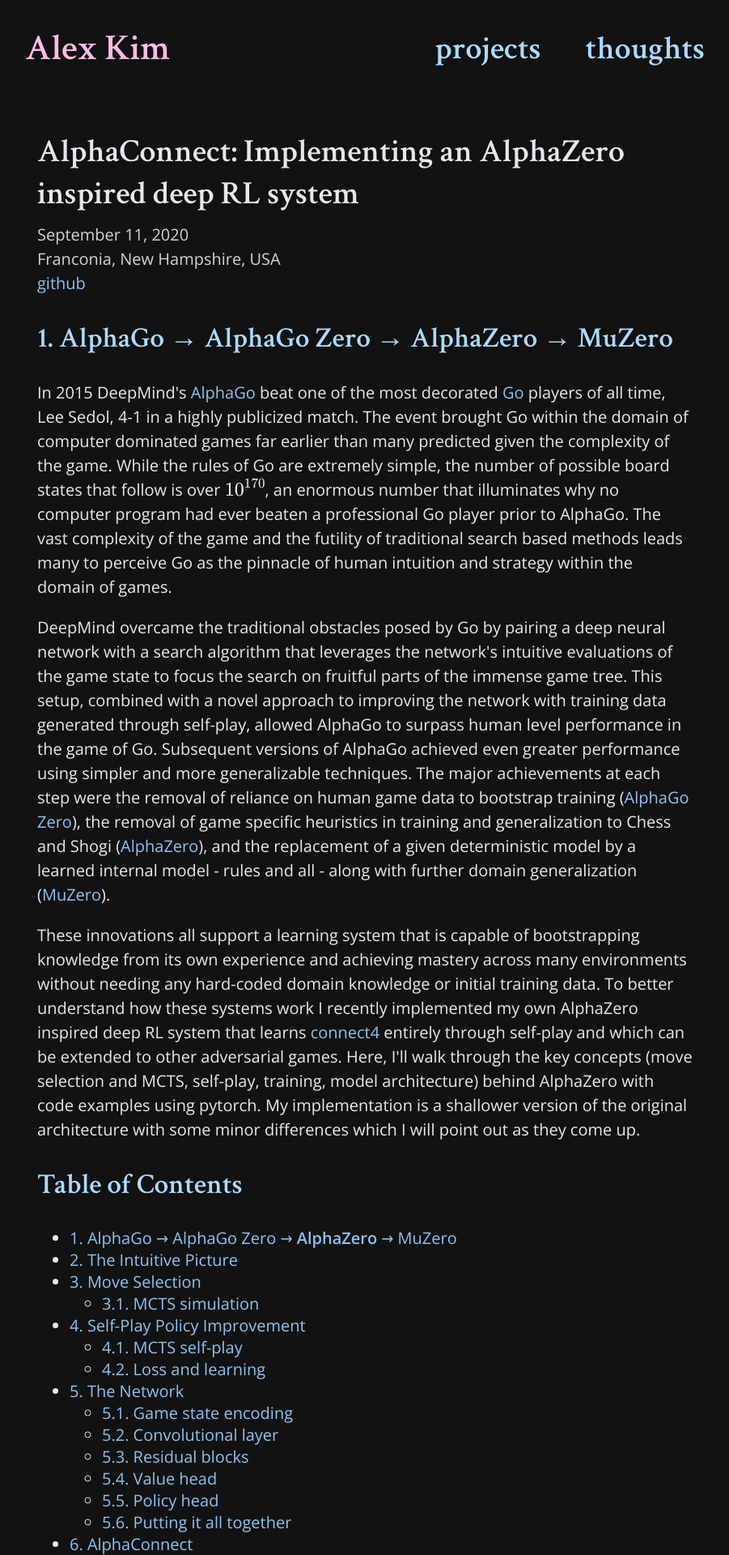
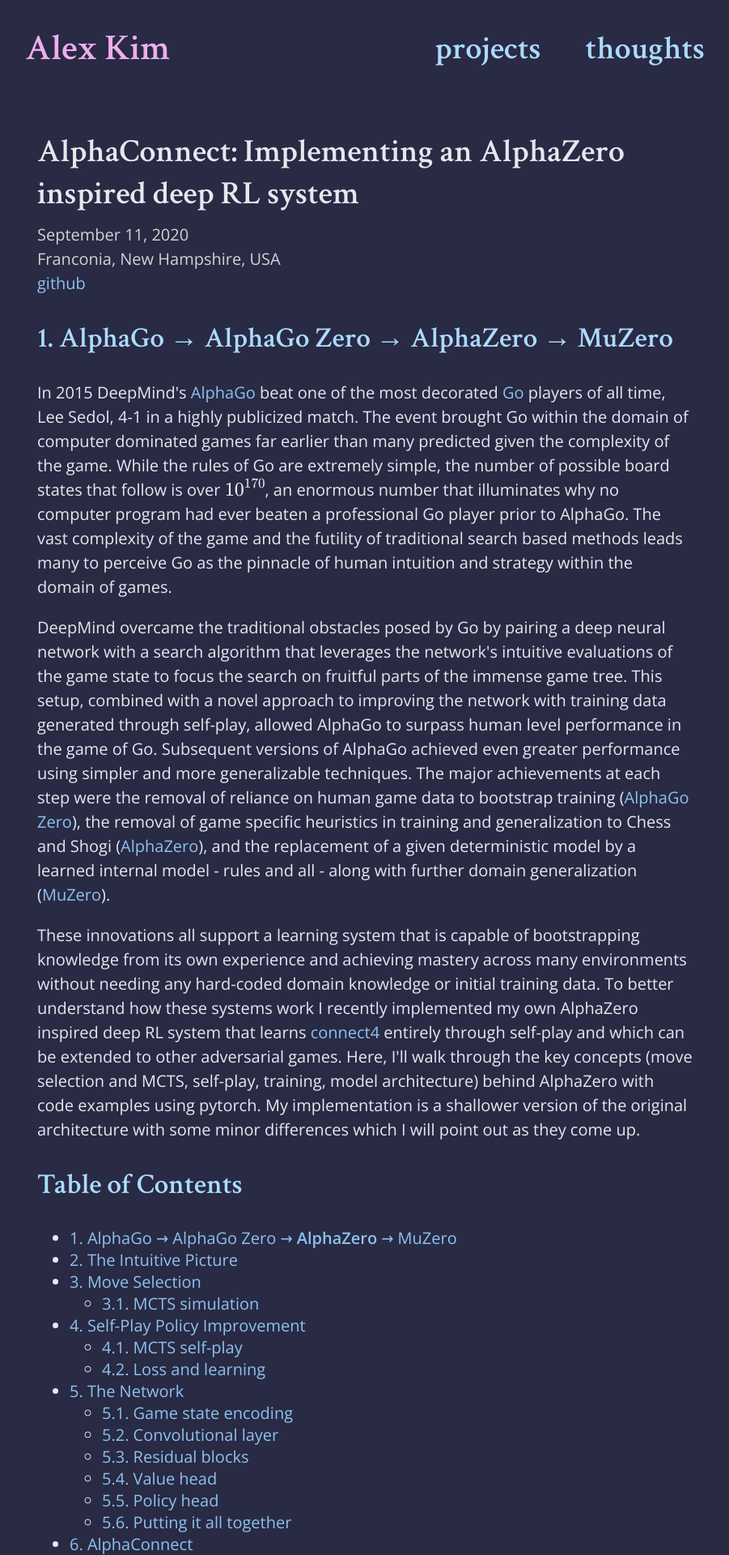
Before and after one commit to ajpkim/ajpkim.github.io, a Jekyll site: the page built from _projects/2020-09-11-alphaconnect.html, in a window 1280 px wide. Shown: the top 1920 px of the page at 81% size, without its empty margins (189-1090 px from the left). Built offline with Jekyll 4.4.1, drawn with Linux system fonts in a browser that asks for light colours.

Commit message:
changed bg to dark purple/blue'

```diff
--- a/_sass/base.scss
+++ b/_sass/base.scss
@@ -3,7 +3,6 @@
 * {
     scrollbar-width: thin;
     scrollbar-color: $color-silver $color-dark-grey;
-
 }
 
 :root {
--- a/_sass/navbar.scss
+++ b/_sass/navbar.scss
@@ -5,13 +5,13 @@
     align-items: center;
     justify-content: space-between;
     box-sizing: border-box;
-    padding: 5px
+    padding: 5px;
 }
 
 .navbar-home a {
     font-family: $font-serif;
     font-size: 4.5rem;
-    color: $color-pink;
+    color: $color-plum1;
     margin-right: 75px;
 }
 
--- a/_sass/vars.scss
+++ b/_sass/vars.scss
@@ -7,8 +7,10 @@
 $color-light-grey: #d3d3d3;
 $color-dark-grey: #555555;
 $color-purple: #b6b3f5;
+$color-purple2: #a9a3ff;
 $color-pink: #ffbbe8;
 $color-soft-pink: #ffdbeb;
+$color-plum1: #eeaeee;  // Emacs color
 $color-light-baby-blue: #b1e3fa;
 $color-baby-blue: #acdbff;
 $color-navy: #101357;
@@ -16,15 +18,11 @@
 $color-light-green: #85eeac;
 $color-green: #73d8b2;
 $color-loud-green: #16ffbd;
-$color-dark-emacs-bg: #1a1a29;
-
-
-
+$color-mint: #83F3E6;
+$color-mind: #acffed;
 // $color-bg: $color-creamy-white;
-$color-bg: #121212; // Material design rec for dark mode bg
-// $color-bg: #121224;
-// $color-bg: $color-dark-emacs-bg;
-
+// $color-bg: #121212;
+$color-bg: #292a44;  // Emacs Rebecca theme bg
 
 $color-body: $color-soft-white;
 
@@ -43,7 +41,6 @@
 $color-link: #8dc2ee;
 $color-code: $color-light-orange;
 $color-post-metadata: $color-light-grey;
-$color-src-bg: $color-dark-emacs-bg;
 $color-src-bg: $color-bg;
 // Tables
 $color-table-header: #30528d;
```
